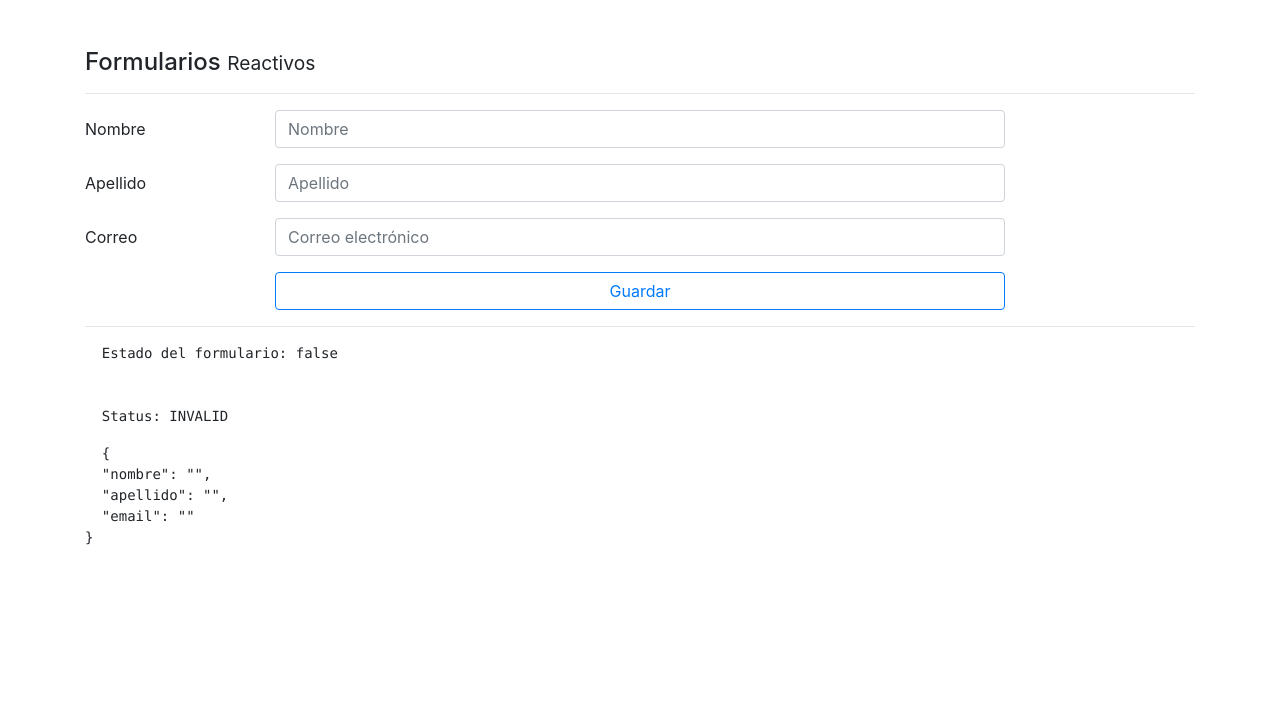
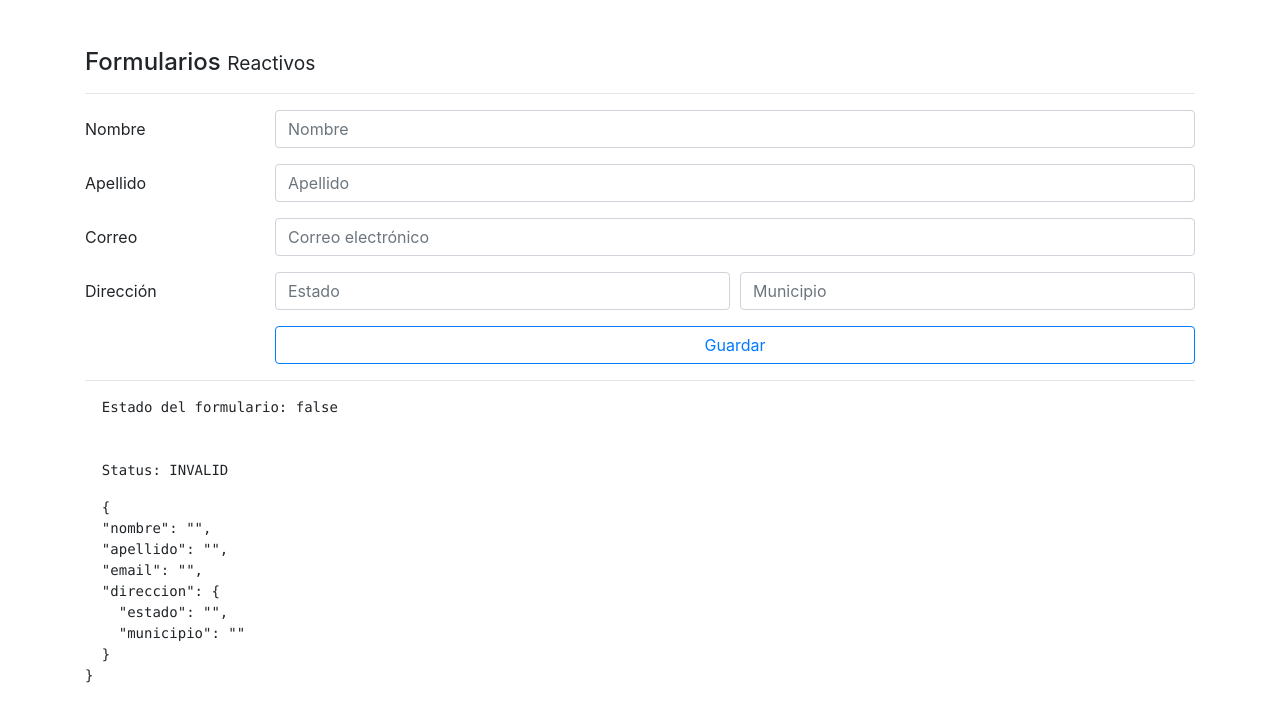
Before and after one commit to Cristian-byte/formularios, an Angular app: page /reactivo in a window 1280 px wide. Shown: the top 722 px of the page. Built offline with nearby package versions, Linux system fonts and the light colour scheme.

Commit message:
Reactivo agrupaciones de los Objetos

```diff
--- a/src/app/pages/reactive/reactive.component.html
+++ b/src/app/pages/reactive/reactive.component.html
@@ -6,7 +6,7 @@
 
     <div class="form-group row">
       <label class="col-2 col-form-label">Nombre</label>
-      <div class="col-8">
+      <div class="col">
 
         <input class="form-control"
                type="text"
@@ -21,7 +21,7 @@
 
     <div class="form-group row">
       <label class="col-2 col-form-label">Apellido</label>
-      <div class="col-8">
+      <div class="col">
 
         <input class="form-control"
                type="text"
@@ -38,7 +38,7 @@
 
   <div class="form-group row">
     <label class="col-2 col-form-label">Correo</label>
-    <div class="col-8">
+    <div class="col">
 
       <input class="form-control"
              type="correo"
@@ -51,11 +51,27 @@
     </div>
   </div>
 
-
+  <div class="form-group row" formGroupName="direccion">
+    <label class="col-2 col-form-label">Dirección</label>
+    <div class="form-row col">
+      <div class="col">
+        <input type="text"
+               class="form-control"
+               placeholder="Estado"
+               formControlName="estado">
+      </div>
+      <div class="col">
+        <input type="text"
+               class="form-control"
+               placeholder="Municipio"
+               formControlName="municipio">
+      </div>
+    </div>
+  </div>
 
   <div class="form-group row">
     <label class="col-2 col-form-label">&nbsp;</label>
-    <div class="input-group col-md-8">
+    <div class="input-group col">
       <button type="submit" class="btn btn-outline-primary btn-block">
         Guardar
       </button>
--- a/src/app/pages/reactive/reactive.component.ts
+++ b/src/app/pages/reactive/reactive.component.ts
@@ -30,9 +30,13 @@
 
   crearFormulario() {
     this.forma = this.fb.group({
-      nombre  : ['', [ Validators.required, Validators.minLength(5) ] ],
-      apellido: ['',   Validators.required],
-      email: ['', [Validators.required, Validators.email ] ],
+      nombre   : ['', [ Validators.required, Validators.minLength(5) ] ],
+      apellido : ['',   Validators.required],
+      email    : ['', [Validators.required, Validators.email ] ],
+      direccion: this.fb.group({
+        estado   : ['', Validators.required],
+        municipio: ['', Validators.required],
+      })
     });
   }
 
```
